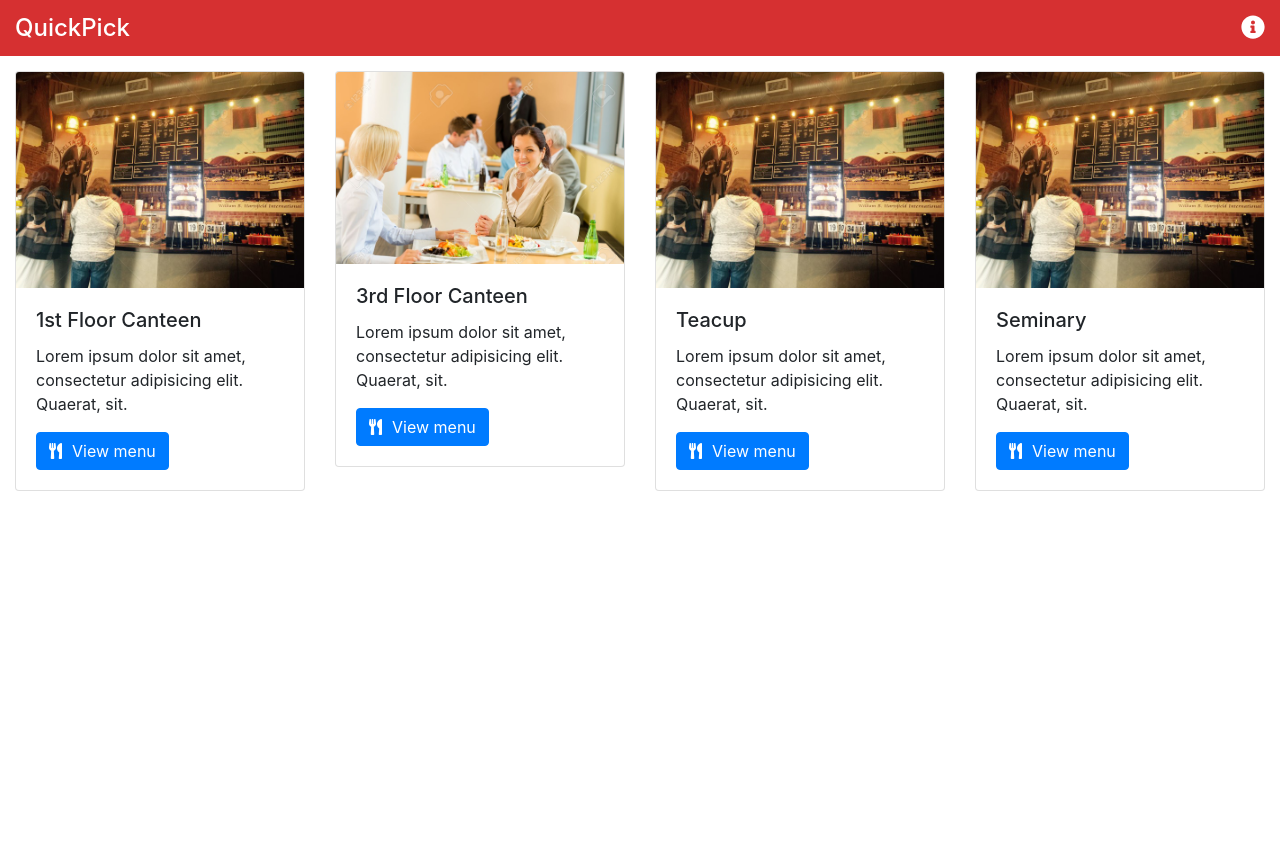
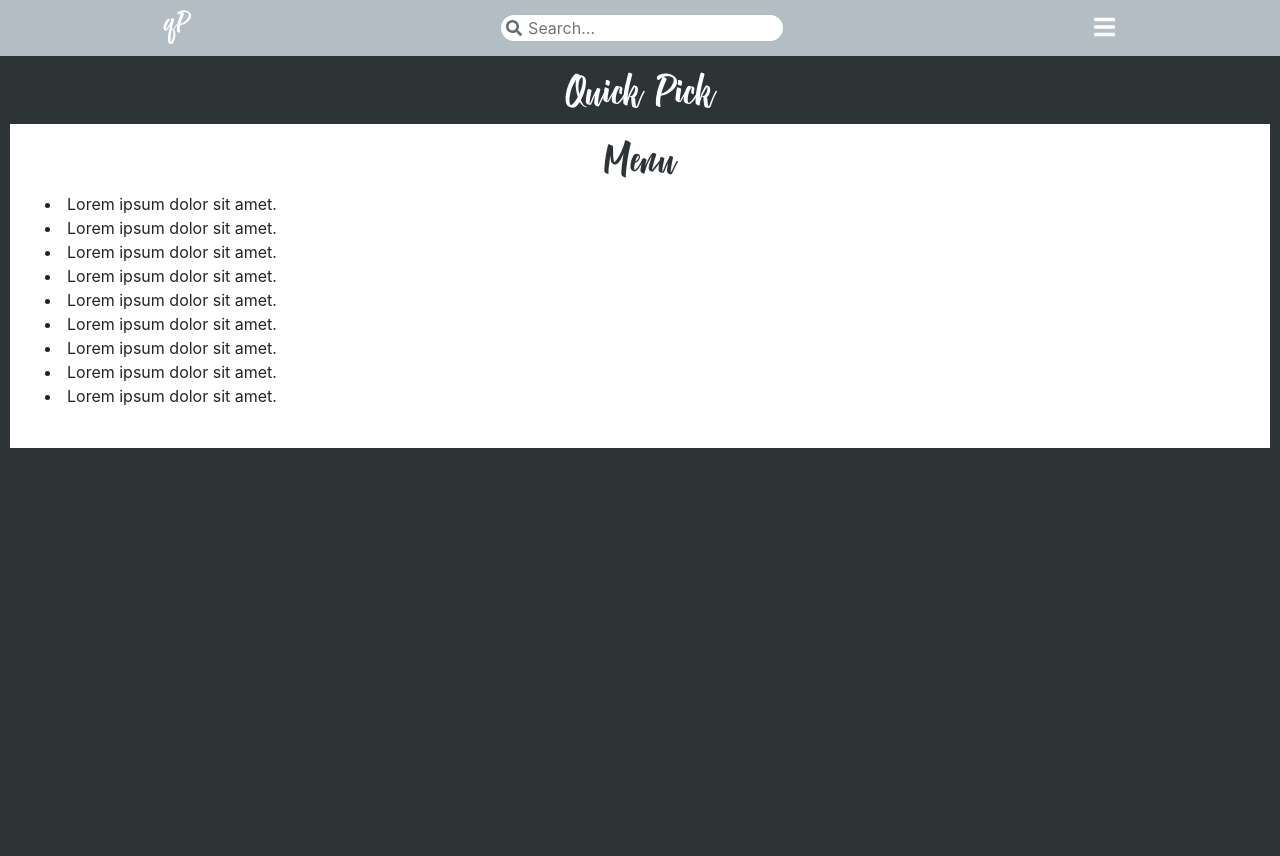
Before and after one commit to julianalonzo/quick-pick, a PHP site: page / in a window 1280 px wide. Before the commit the page ends 491 px from the top, so only its background shows below. Run offline with PHP 8.4, Linux system fonts and the light colour scheme; some libraries are stand-ins or nearby versions.

Commit message:
uiRedesign: Finished landing page

```diff
--- a/website/index.html
+++ b/website/index.html
@@ -18,138 +18,41 @@
 <title>QuickPick | Welcome</title>
 </head>
 <body>
-    <header id="header">
-        <div class="header-wrapper container-fluid">
-            <div class="row">
-                <div class="col col-8">
-                    <h1><a href="index.html">QuickPick</a></h1>
-                </div>
-
-                <nav id="nav" class="col col-4">
-                    <ul>
-                        <li><a href="about.html"><i class="fas fa-info-circle"></i></a></li>
-                    </ul>
-                </nav>
+    <header>
+        <div class="header-wrapper">
+            <div>
+                <h1 id="branding">qP</h1>
+            </div>
+            <div class="search-container">
+                <i class="fas fa-search"></i>
+                <input type="text" placeholder ="Search..." id="searchBar">
+            </div>
+            <div>
+                <i id="menuToggler" class="fas fa-bars"></i>
             </div>
         </div>
     </header>
 
-    <main id="main">
-        <div class="container-fluid">
-            <div class="row">
-                <div class="col col-12 col-md-6 col-lg-4 col-xl-3">
-                    <div class="card">
-                        <img class="card-img-top" src="img/canteen.jpg" alt="1st floor canteen">
-                        <div class="card-body">
-                            <h5 class="card-title">1st Floor Canteen</h5>
-                            <p class="card-text">Lorem ipsum dolor sit amet, consectetur adipisicing elit. Quaerat, sit.</p>
-                            <button class="btn btn-primary" data-toggle="modal" data-target="#modal1"><i class="fas fa-utensils"></i>View menu</button>
+    <main>
+        <section id="sectionA">
+            <h2>Quick Pick</h2>
 
-                            <!-- Modal -->
-                            <div class="modal fade" id="modal1" tabindex="-1" role="dialog" aria-labelledby="modal1" aria-hidden="true">
-                                <div class="modal-dialog modal-dialog-centered modal-lg" role="document">
-                                    <div class="modal-content">
-                                        <div class="modal-header">
-                                            <h5 class="modal-title">1st Floor Canteen</h5>
-                                            <button type="button" class="close" data-dismiss="modal" aria-label="Close">
-                                                <span aria-hidden="true">&times;</span>
-                                            </button>
-                                        </div>
-                                        <div class="modal-body">
-                                            Lorem ipsum dolor sit amet, consectetur adipisicing elit. Doloribus deserunt dignissimos doloremque, ab. Dolor architecto eligendi, voluptas atque soluta rem.
-                                        </div>
-                                    </div>
-                                </div>
-                            </div>
-                        </div>
-                    </div>
-                </div>
+            <div class="daily-menu">
+                <h3>Menu</h3>
 
-                <div class="col col-12 col-md-6 col-lg-4 col-xl-3">
-                    <div class="card">
-                        <img class="card-img-top" src="img/canteen1.jpg" alt="3rd floor canteen">
-                        <div class="card-body">
-                            <h5 class="card-title">3rd Floor Canteen</h5>
-                            <p class="card-text">Lorem ipsum dolor sit amet, consectetur adipisicing elit. Quaerat, sit.</p>
-                            <button class="btn btn-primary" data-toggle="modal" data-target="#modal2"><i class="fas fa-utensils"></i>View menu</button>
-
-                            <!-- Modal -->
-                            <div class="modal fade" id="modal2" tabindex="-1" role="dialog" aria-labelledby="modal2" aria-hidden="true">
-                                <div class="modal-dialog modal-dialog-centered modal-lg" role="document">
-                                    <div class="modal-content">
-                                        <div class="modal-header">
-                                            <h5 class="modal-title">3rd Floor Canteen</h5>
-                                            <button type="button" class="close" data-dismiss="modal" aria-label="Close">
-                                                <span aria-hidden="true">&times;</span>
-                                            </button>
-                                        </div>
-                                        <div class="modal-body">
-                                            Lorem ipsum dolor sit amet, consectetur adipisicing elit. Doloribus deserunt dignissimos doloremque, ab. Dolor architecto eligendi, voluptas atque soluta rem.
-                                        </div>
-                                    </div>
-                                </div>
-                            </div>
-                        </div>
-                    </div>
-                </div>
-
-                <div class="col col-12 col-md-6 col-lg-4 col-xl-3">
-                    <div class="card">
-                        <img class="card-img-top" src="img/canteen.jpg" alt="Teacup">
-                        <div class="card-body">
-                            <h5 class="card-title">Teacup</h5>
-                            <p class="card-text">Lorem ipsum dolor sit amet, consectetur adipisicing elit. Quaerat, sit.</p>
-                            <button class="btn btn-primary" data-toggle="modal" data-target="#modal3"><i class="fas fa-utensils"></i>View menu</button>
-
-                            <!-- Modal -->
-                            <div class="modal fade" id="modal3" tabindex="-1" role="dialog" aria-labelledby="modal3" aria-hidden="true">
-                                <div class="modal-dialog modal-dialog-centered modal-lg" role="document">
-                                    <div class="modal-content">
-                                        <div class="modal-header">
-                                            <h5 class="modal-title">Teacup</h5>
-                                            <button type="button" class="close" data-dismiss="modal" aria-label="Close">
-                                                <span aria-hidden="true">&times;</span>
-                                            </button>
-                                        </div>
-                                        <div class="modal-body">
-                                            Lorem ipsum dolor sit amet, consectetur adipisicing elit. Doloribus deserunt dignissimos doloremque, ab. Dolor architecto eligendi, voluptas atque soluta rem.
-                                        </div>
-                                    </div>
-                                </div>
-                            </div>
-                        </div>
-                    </div>
-                </div>
-
-                <div class="col col-12 col-md-6 col-lg-4 col-xl-3">
-                    <div class="card">
-                        <img class="card-img-top" src="img/canteen.jpg" alt="Seminary">
-                        <div class="card-body">
-                            <h5 class="card-title">Seminary</h5>
-                            <p class="card-text">Lorem ipsum dolor sit amet, consectetur adipisicing elit. Quaerat, sit.</p>
-                            <button class="btn btn-primary" data-toggle="modal" data-target="#modal4"><i class="fas fa-utensils"></i>View menu</button>
-
-                            <!-- Modal -->
-                            <div class="modal fade" id="modal4" tabindex="-1" role="dialog" aria-labelledby="modal4" aria-hidden="true">
-                                <div class="modal-dialog modal-dialog-centered modal-lg" role="document">
-                                    <div class="modal-content">
-                                        <div class="modal-header">
-                                            <h5 class="modal-title">Seminary</h5>
-                                            <button type="button" class="close" data-dismiss="modal" aria-label="Close">
-                                                <span aria-hidden="true">&times;</span>
-                                            </button>
-                                        </div>
-                                        <div class="modal-body">
-                                            Lorem ipsum dolor sit amet, consectetur adipisicing elit. Doloribus deserunt dignissimos doloremque, ab. Dolor architecto eligendi, voluptas atque soluta rem.
-                                        </div>
-                                    </div>
-                                </div>
-                            </div>
-                        </div>
-                    </div>
-                </div>
+                <ul>
+                    <li>Lorem ipsum dolor sit amet.</li>
+                    <li>Lorem ipsum dolor sit amet.</li>
+                    <li>Lorem ipsum dolor sit amet.</li>
+                    <li>Lorem ipsum dolor sit amet.</li>
+                    <li>Lorem ipsum dolor sit amet.</li>
+                    <li>Lorem ipsum dolor sit amet.</li>
+                    <li>Lorem ipsum dolor sit amet.</li>
+                    <li>Lorem ipsum dolor sit amet.</li>
+                    <li>Lorem ipsum dolor sit amet.</li>
+                </ul>
             </div>
-        </div>
+        </section>
     </main>
 
     <!-- Optional JavaScript -->
--- a/website/main.css
+++ b/website/main.css
@@ -1,62 +1,75 @@
-* {
-        padding: 0;
-        margin: 0;
+@font-face {
+    font-family: ShineBright;
+    src: url("font/ShineBright.ttf");
 }
 
-body {
-    background-color: #ffffff;
+/* Header */
+header {
+    background-color: #b2bec3;
+    color: #ffffff;
+    -webkit-position: sticky;
+    position: sticky;
+    top: 0;
+    z-index: 10;
 }
 
-#header {
-    background-color: #ff3838;
-    background-color: #d63031;
-}
-
-#header .container-fluid {
-    padding: 10px 15px;
-}
-
-#header .row {
+.header-wrapper {
+    padding: 5px 10px;
+    display: flex;
+    justify-content: space-around;
     align-items: center;
 }
 
-#header a {
-    color: #ffffff;
+#branding {
+    font-size: 32px;
+    font-family: ShineBright;
+    text-align: center;
 }
 
-#header h1 {
-    font-size: 150%;
+.search-container {
+    background-color: #ffffff;
+    color: #636e72;
+    padding: 0 5px;
+    border-radius: 15px;
+}
+
+#searchBar {
+    outline: none;
+    background-color: transparent;
+    border: none;
+}
+
+#menuToggler {
+    font-size: 24px;
+}
+
+/* Main */
+main {
+    background-color: #2d3436;
+    padding: 10px;
+    height: 100vh;
+}
+
+#sectionA h2, .daily-menu h3 {
     margin-bottom: 0;
     color: #ffffff;
+    text-align: center;
+    font-family: ShineBright;
+    font-size: 48px;
+    font-weight: 100;
 }
 
-#nav {
-    text-align: right;
+.daily-menu {
+    background-color: #ffffff;
+    padding: 10px 5px;
 }
 
-#nav ul {
-    margin-bottom: 0;
-    list-style-type: none;
+.daily-menu h3 {
+    color: #2d3436;
 }
 
-#nav ul li {
-    font-size: 150%;
-    color: #ffffff;
+.daily-menu ul {
+    list-style-position: inside;
+    padding: 0 30px;
+    margin-bottom: 30px;
 }
-
-#main .container-fluid {
-    padding: 15px 15px 0 15px;
-    margin: 0;
-}
-
-#main .col {
-    margin-bottom: 20px;
-}
-
-#main .card-img-top {
-    height: 100%;
-}
-
-#main .card button svg {
-    margin-right: 10px;
-}
```
Also changed, not shown: website/font/ShineBright.ttf (added).
